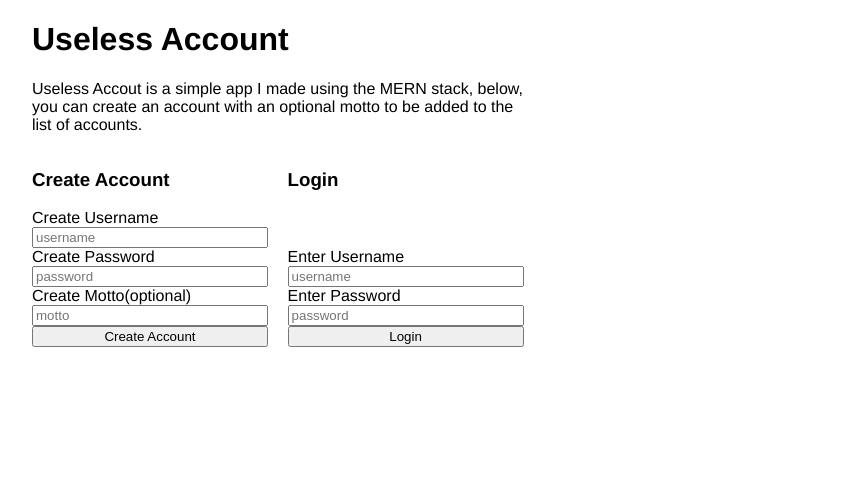
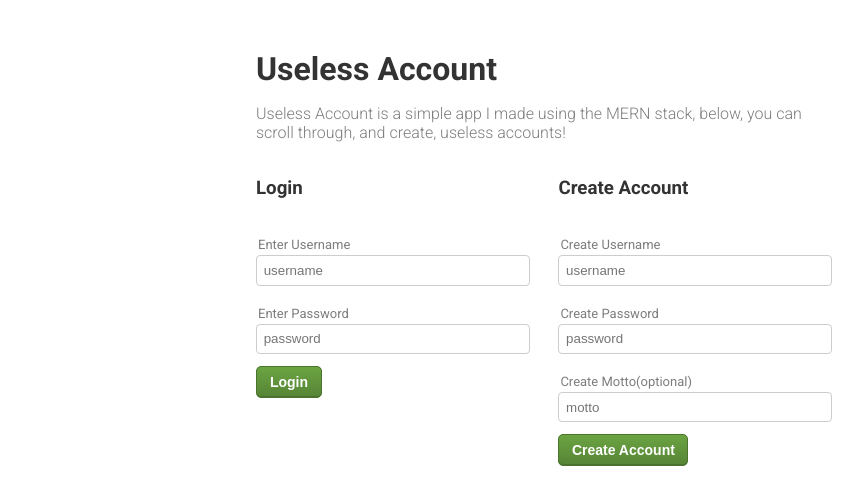
Before and after one commit to MichaelSpencer1995/useless-account, a React (Create React App) app: page / in a window 1280 px wide. Shown: the top 504 px of the page, without its empty margins (96-959 px from the left). Built offline with nearby package versions, Linux system fonts and the light colour scheme.

Commit message:
styled forms and got local db connection working

```diff
--- a/models/create_account.js
+++ b/models/create_account.js
@@ -1,7 +1,7 @@
 const mongoose = require('mongoose')
 const Schema = mongoose.Schema
 
-//Create schem nd model
+//Create schem and model
 
 const CreateAccountSchema = new Schema({
     username: String,
@@ -9,6 +9,6 @@
     motto: String
 })
 
-const CreateAccount = mongoose.model('CreateAccount', CreateAccountSchema)
+const CreateAccount = mongoose.model('createaccount', CreateAccountSchema)
 
 module.exports = CreateAccount
--- a/public/index.html
+++ b/public/index.html
@@ -4,6 +4,7 @@
     <meta charset="utf-8">
     <meta name="viewport" content="width=device-width, initial-scale=1, shrink-to-fit=no">
     <meta name="theme-color" content="#000000">
+    <link href="https://fonts.googleapis.com/css?family=Roboto:100,100i,300,300i,400,400i,500,500i,700,700i,900,900i" rel="stylesheet">
     <!--
       manifest.json provides metadata used when your web app is added to the
       homescreen on Android. See https://developers.google.com/web/fundamentals/engage-and-retain/web-app-manifest/
--- a/src/App.js
+++ b/src/App.js
@@ -6,6 +6,12 @@
 import styled from 'styled-components'
 
 class App extends Component {
+  constructor(props) {
+    super(props)
+
+
+  }
+
   render() {
     return (
       <Container>
@@ -13,28 +19,27 @@
           <TitleAndDes />
 
           <FormsContainer>
+            <LoginForm />
+
             <CreateAccountForm />
-
-            <LoginForm />
           </FormsContainer>
         </LeftContainer>
 
-        <RightContainer>
-          <AccountsList />
-        </RightContainer>
+        <AccountsList />
       </Container>
     )
   }
 }
 
 const Container = styled.div`
-  width: 80%;
+  width: 45%;
   margin: 0 auto;
-  display: flex;
-  justify-content: space-between;
+  margin-top: 50px;
+  // display: flex;
+  // justify-content: space-between;
 
   > * {
-    flex-basis: 48%;
+    // flex-basis: 48%;
   }
 `
 
@@ -43,7 +48,7 @@
   justify-content: space-between;
 
   > * {
-    flex-basis: 48%;
+    flex-basis: 47.5%;
   }
 `
 const LeftContainer = styled.div``
--- a/src/components/create_account_form.js
+++ b/src/components/create_account_form.js
@@ -83,12 +83,15 @@
 const Container = styled.div`
     display: flex;
     flex-direction: column;
-    justify-content: space-between;
+    // justify-content: space-between;
 
     form {
         width: 100%;
         display: flex;
         flex-direction: column;
+        button {
+            width: 130px;
+        }
     }
 `
 
--- a/src/components/login_form.js
+++ b/src/components/login_form.js
@@ -73,12 +73,15 @@
 const Container = styled.div`
     display: flex;
     flex-direction: column;
-    justify-content: space-between;
+    // justify-content: space-between;
 
     form {
         width: 100%;
         display: flex;
         flex-direction: column;
+        button {
+            width: 66px;
+        }
     }
 `
 
--- a/src/components/title_and_des.js
+++ b/src/components/title_and_des.js
@@ -7,14 +7,15 @@
             <h1>Useless Account</h1>
 
             <p>
-                Useless Accout is a simple app I made using the MERN stack,
-                below, you can create an account with an optional motto to
-                be added to the list of accounts.
+                Useless Account is a simple app I made using the MERN stack,
+                below, you can scroll through, and create, useless accounts!
             </p>
         </Container>
     )
 }
 
-const Container = styled.div``
+const Container = styled.div`
+    // width: 75%;
+`
 
 export default TitleAndDescription
--- a/src/index.css
+++ b/src/index.css
@@ -1,5 +1,60 @@
 body {
   margin: 0;
   padding: 0;
-  font-family: Helvetica, Arial, sans-serif
+  font-family: 'Roboto', Helvetica, Arial, sans-serif;
 }
+
+* {
+  box-sizing: border-box;
+}
+
+h1, h3, label {
+  color: #333;
+}
+
+h1 {
+  margin: 0;
+}
+
+p {
+  color: #7d7d7d;
+  font-weight: 300;
+}
+
+label {
+  margin-top: 20px;
+  font-size: 13px;
+  font-weight: 400;
+  color: #7d7d7d;
+  position: relative;
+  left: 2px;
+}
+
+input {
+  margin-top: 3px;
+  padding: .5em;
+  border-radius: 4px;
+  border: #cdcdcd 1px solid;
+}
+
+button {
+  color: #fff;
+  border: 1px solid #4b742f;
+  background-color: #6ba442;
+  background-image: linear-gradient(-180deg,#6ba442 0,#568436 100%);
+  box-shadow: inset 0 -1px 0 0 rgba(0,0,0,.15);
+  border-radius: 5px;
+  padding: 7px;
+  font-weight: 700;
+  font-size: 14px;
+  margin-top: 12px;
+}
+
+button:hover {
+  color: #fff;
+  border-color: #3f6228;
+  background-color: #5f923b;
+  background-image: linear-gradient(-180deg,#659b3e 0,#4a722e 100%);
+  box-shadow: 0 1px 4px 0 rgba(0,0,0,.1), inset 0 -1px 0 0 rgba(0,0,0,.15);
+  cursor: pointer;
+}
```
Also changed, not shown: test/index.js (deleted, +0 -18 lines), test/saving_test.js (added, +17 -0 lines), test/server.js (renamed from server.js, +22 -5 lines).
